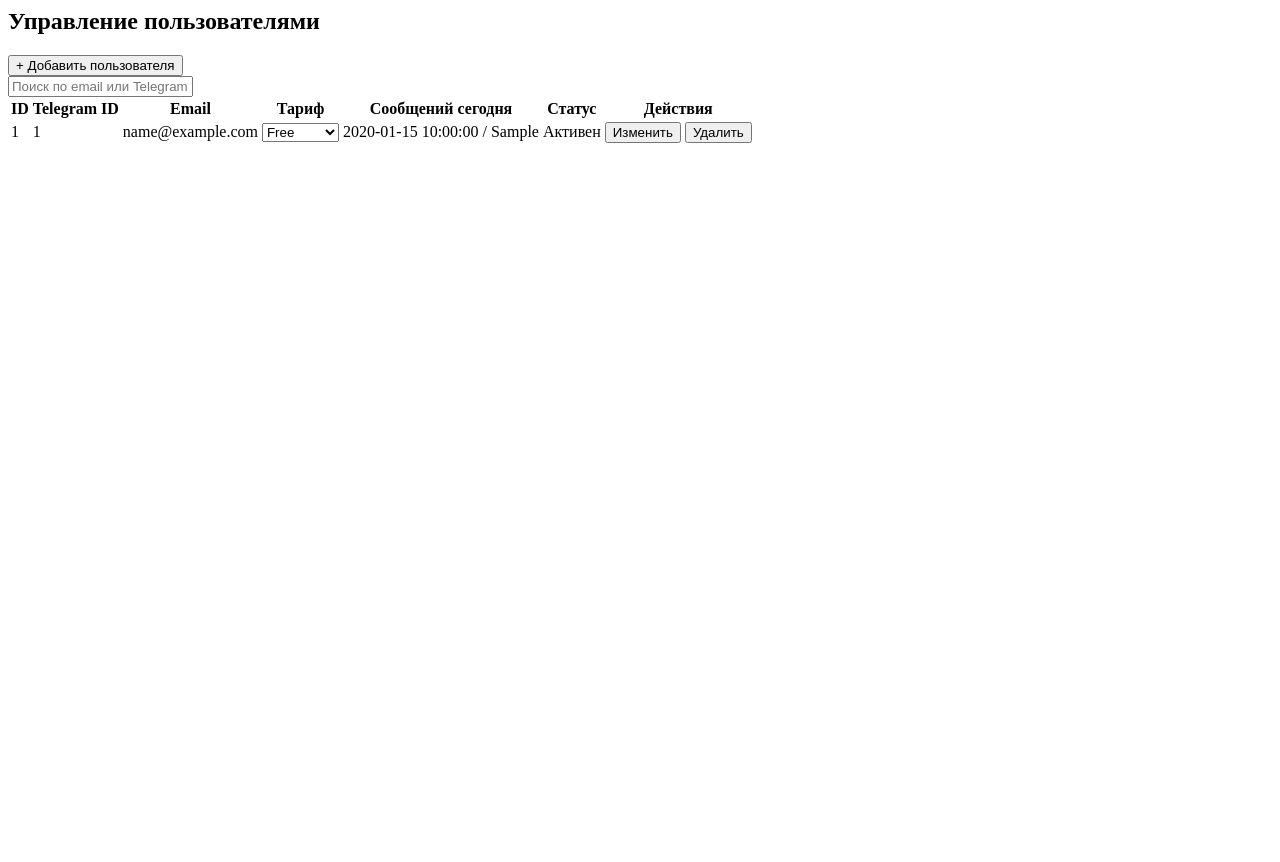
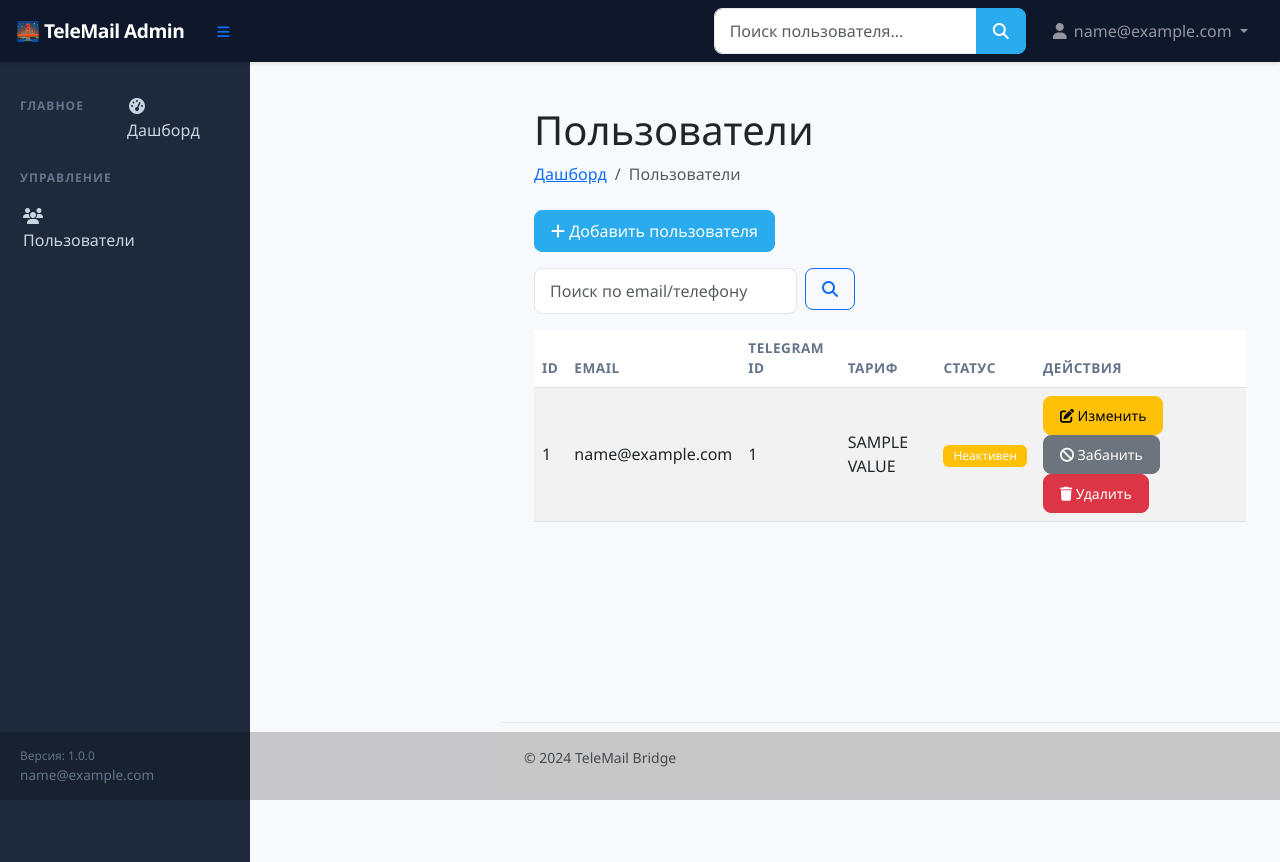
Before and after one commit to sergeyzhinskiy/telemail-bridge, a Python web app: template admin/templates/users.html in a window 1280 px wide. Before the commit the page ends 143 px from the top, so only its background shows below. Run offline with Jinja, Linux system fonts and the light colour scheme; the template is opened without the code that fills it: most values are stand-ins (such as "Sample title", 1, 10 or a date in 2020); some libraries are stand-ins or nearby versions.

Commit message:
Update users.html

```diff
--- a/admin/templates/users.html
+++ b/admin/templates/users.html
@@ -1,24 +1,35 @@
-<!-- admin/templates/users.html -->
-<div class="container-fluid">
-    <div class="d-flex justify-content-between">
-        <h2>Управление пользователями</h2>
-        <button class="btn btn-primary" data-bs-toggle="modal" data-bs-target="#createUserModal">
-            + Добавить пользователя
-        </button>
-    </div>
+{% extends "base.html" %}
 
-    <!-- Поиск -->
-    <input type="text" id="search" class="form-control mt-3" placeholder="Поиск по email или Telegram ID">
+{% block title %}Пользователи — TeleMail Admin{% endblock %}
 
-    <!-- Таблица -->
-    <table class="table table-striped mt-3">
+{% block content %}
+<div class="container-fluid px-4">
+    <h1 class="mt-4">Пользователи</h1>
+    <ol class="breadcrumb mb-4">
+        <li class="breadcrumb-item"><a href="/admin">Дашборд</a></li>
+        <li class="breadcrumb-item active">Пользователи</li>
+    </ol>
+
+    <button class="btn btn-primary mb-3" onclick="createUser()">
+        <i class="fas fa-plus"></i> Добавить пользователя
+    </button>
+
+    <form class="row g-2 mb-3">
+        <div class="col-auto">
+            <input type="text" class="form-control" name="search" placeholder="Поиск по email/телефону" value="{{ search }}">
+        </div>
+        <div class="col-auto">
+            <button type="submit" class="btn btn-outline-primary"><i class="fas fa-search"></i></button>
+        </div>
+    </form>
+
+    <table class="table table-striped">
         <thead>
             <tr>
                 <th>ID</th>
+                <th>Email</th>
                 <th>Telegram ID</th>
-                <th>Email</th>
                 <th>Тариф</th>
-                <th>Сообщений сегодня</th>
                 <th>Статус</th>
                 <th>Действия</th>
             </tr>
@@ -27,29 +38,56 @@
             {% for user in users %}
             <tr>
                 <td>{{ user.id }}</td>
+                <td>{{ user.email }}</td>
                 <td>{{ user.telegram_user_id }}</td>
-                <td>{{ user.email }}</td>
                 <td>
-                    <select class="form-select" onchange="changeTier({{ user.id }}, this.value)">
-                        <option value="free" {% if user.subscription_tier == 'free' %}selected{% endif %}>Free</option>
-                        <option value="pro" {% if user.subscription_tier == 'pro' %}selected{% endif %}>Pro</option>
-                        <option value="business" {% if user.subscription_tier == 'business' %}selected{% endif %}>Business</option>
-                    </select>
-                </td>
-                <td>{{ user.messages_today }} / {{ user.daily_limit }}</td>
-                <td>
-                    {% if user.is_banned %}
-                    <span class="badge bg-danger">Забанен</span>
+                    {% if user.subscription_tier is not none %}
+                        {{ user.subscription_tier.upper() if user.subscription_tier is string else user.subscription_tier.value.upper() }}
                     {% else %}
-                    <span class="badge bg-success">Активен</span>
+                        free
                     {% endif %}
                 </td>
                 <td>
-                    <button class="btn btn-sm btn-warning" onclick="editUser({{ user.id }})">Изменить</button>
-                    <button class="btn btn-sm btn-danger" onclick="deleteUser({{ user.id }})">Удалить</button>
+                    {% if user.is_banned %}
+                        <span class="badge bg-danger">Забанен</span>
+                    {% elif user.is_active %}
+                        <span class="badge bg-success">Активен</span>
+                    {% else %}
+                        <span class="badge bg-warning">Неактивен</span>
+                    {% endif %}
+                </td>
+                <td>
+                    <button class="btn btn-sm btn-warning" onclick="editUser({{ user.id }})">
+                        <i class="fas fa-edit"></i> Изменить
+                    </button>
+                    {% if not user.is_banned %}
+                    <button class="btn btn-sm btn-secondary" onclick="banUser({{ user.id }})">
+                        <i class="fas fa-ban"></i> Забанить
+                    </button>
+                    {% else %}
+                    <button class="btn btn-sm btn-success" onclick="unbanUser({{ user.id }})">
+                        <i class="fas fa-check"></i> Разбанить
+                    </button>
+                    {% endif %}
+                    <button class="btn btn-sm btn-danger" onclick="deleteUser({{ user.id }})">
+                        <i class="fas fa-trash"></i> Удалить
+                    </button>
                 </td>
             </tr>
             {% endfor %}
         </tbody>
     </table>
+
+    {% if total_pages > 1 %}
+    <nav>
+        <ul class="pagination">
+            {% for p in range(1, total_pages + 1) %}
+            <li class="page-item {{ 'active' if p == page else '' }}">
+                <a class="page-link" href="?page={{ p }}&search={{ search }}">{{ p }}</a>
+            </li>
+            {% endfor %}
+        </ul>
+    </nav>
+    {% endif %}
 </div>
+{% endblock %}
```
